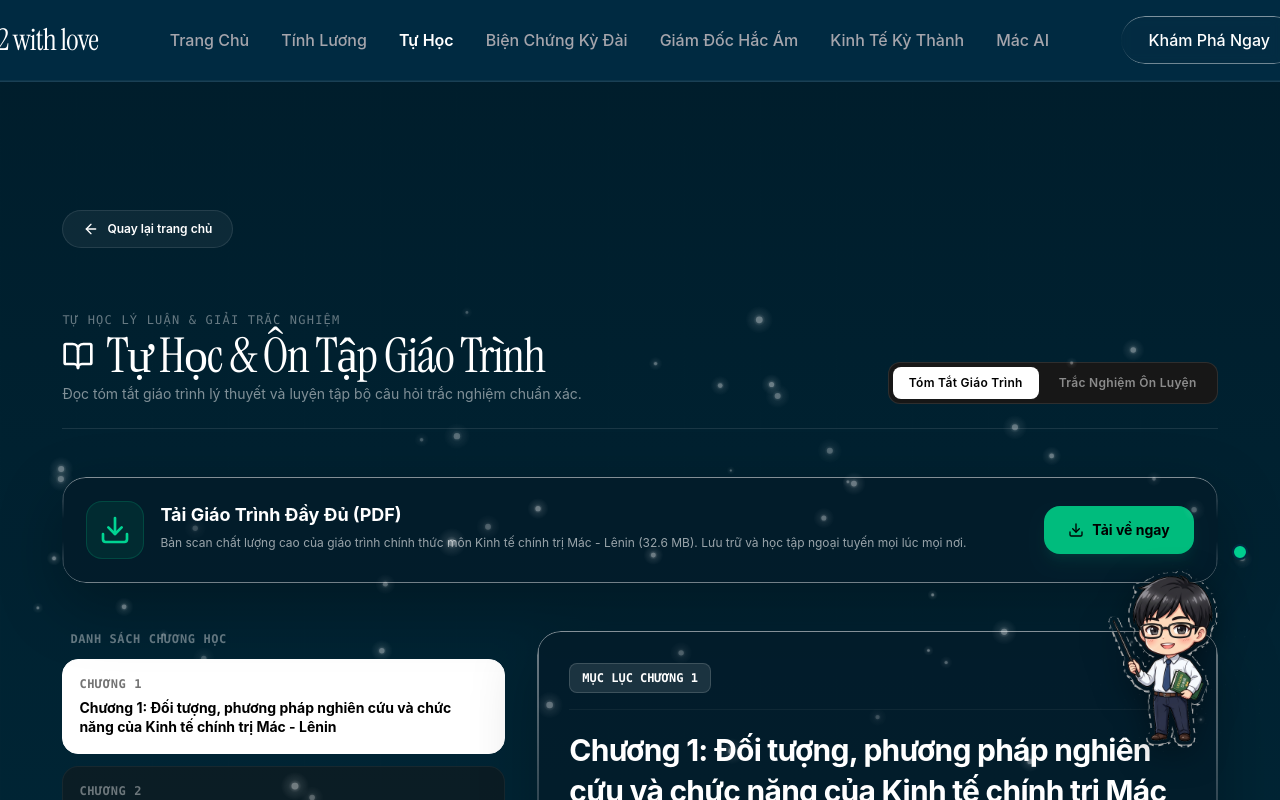
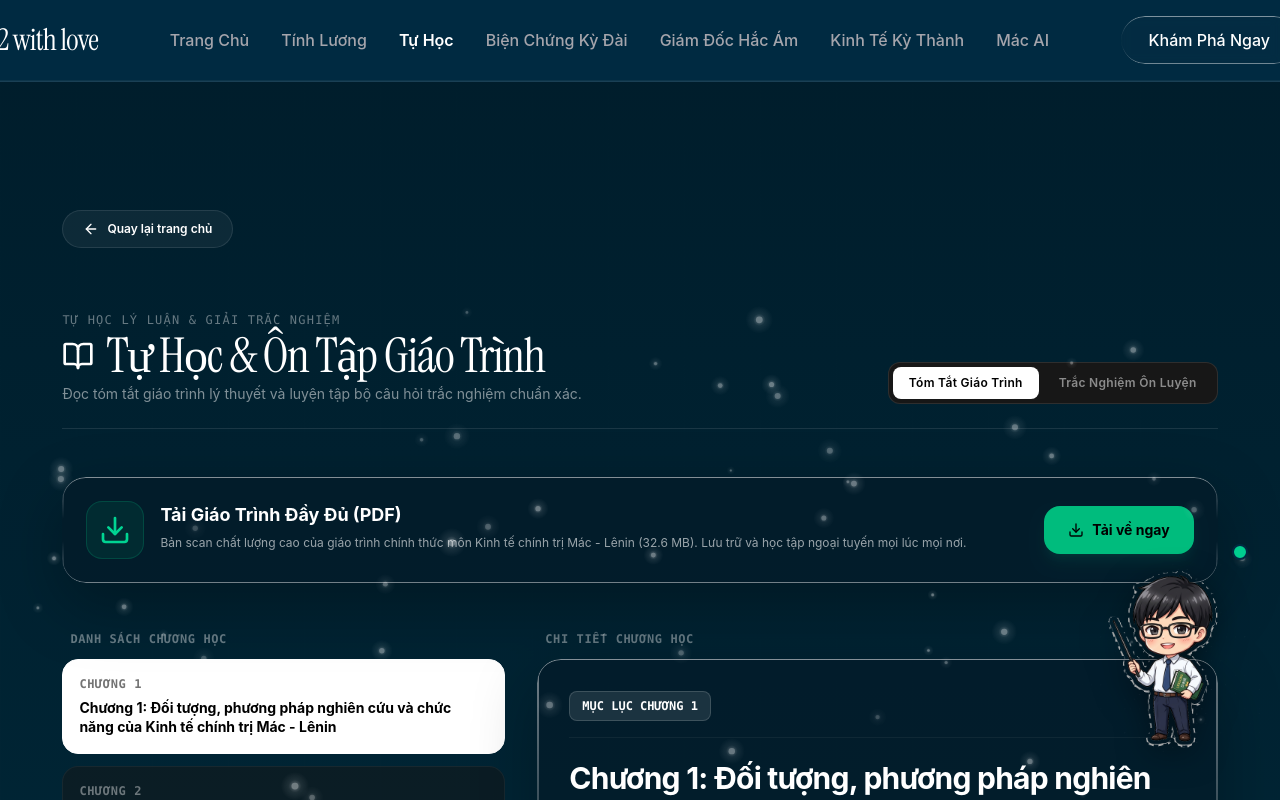
Before and after one commit to trungtran2511/mac-lenin-2, a React (Vite) app: page / in a window 1280 px wide. Both pictures are taken after a click on the button "Tự Học". Shown: the top 800 px of the page. Built offline with nearby package versions, Linux system fonts and the light colour scheme; a web font is replaced by a local one.

Commit message:
style: align syllabus card top edge with chapters list sidebar

```diff
--- a/src/App.tsx
+++ b/src/App.tsx
@@ -1295,7 +1295,9 @@ export default function App() {
                 </div>
 
                 {/* Chapter details content panel (60% width) */}
-                <div className="md:col-span-6 liquid-glass rounded-3xl p-8 border border-white/10 space-y-6 flex flex-col justify-between relative pb-28 md:pb-32">
+                <div className="md:col-span-6 space-y-3">
+                  <span className="text-xs font-bold text-white/40 uppercase tracking-wider block font-mono px-2">Chi tiết chương học</span>
+                  <div className="liquid-glass rounded-3xl p-8 border border-white/10 space-y-6 flex flex-col justify-between relative pb-28 md:pb-32">
                     <ChapterSyllabusPanel
                       activeChapterId={selectedChapterDetails}
                       chapters={curriculumData?.chapters || []}
@@ -1307,6 +1309,7 @@ export default function App() {
                     {/* Small Chibi Teacher Mascot inside the right column */}
                     <div className="absolute bottom-4 right-4 w-20 h-24 md:w-24 md:h-28 z-20 pointer-events-none">
                       <img src={chibiTeacher} alt="Thầy Nam Chibi" className="w-full h-full object-contain filter drop-shadow-[0_4px_8px_rgba(0,0,0,0.5)]" />
+                    </div>
                   </div>
                 </div>
               </div>
```
Lines whose indentation alone changed are shown as unchanged.
